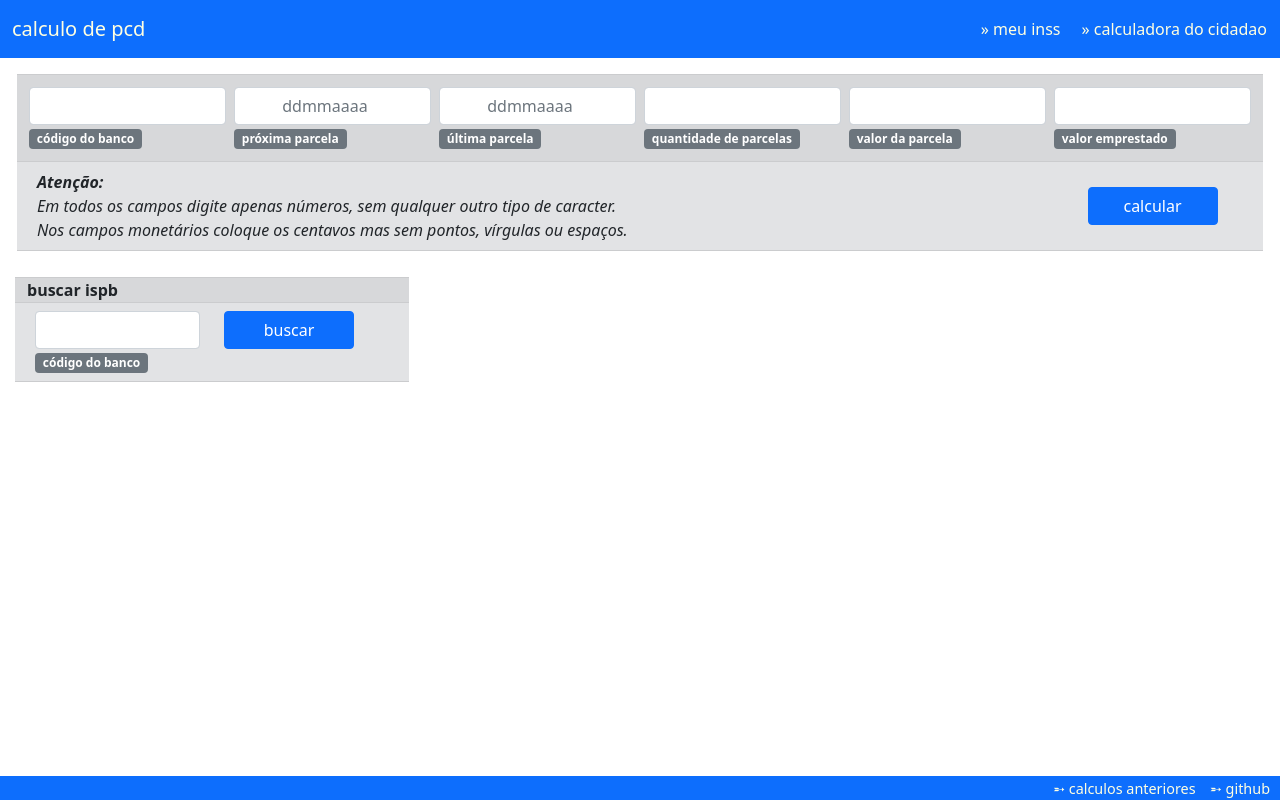
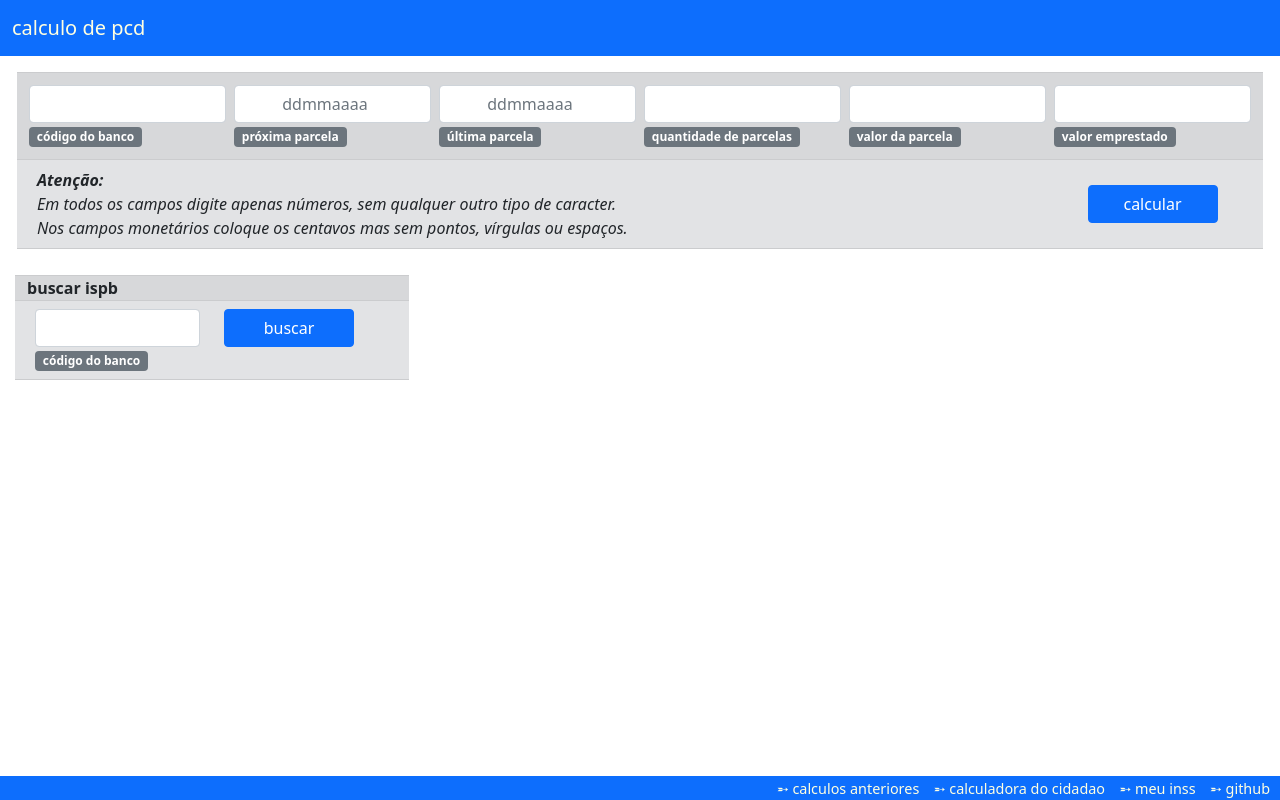
Before and after one commit to rcaliman/pcd, a Flask app: page / in a window 1280 px wide. Run offline with Flask 2, Linux system fonts and the light colour scheme.

Commit message:
reposicionamento de links

```diff
--- a/templates/base.html
+++ b/templates/base.html
@@ -96,20 +96,6 @@
     <nav class="navbar navbar-expand-lg navbar-primary bg-primary">
         <div class="container-fluid">
             <a class="navbar-brand" href="/">calculo de pcd</a>
-
-            <span class="navbar-text">
-                <table class='table-navbar'>
-                    <tr>
-                        <td>
-                            <a href='https://meu.inss.gov.br/' target='#'>» meu inss</a>
-                        </td>
-                        <td>
-                            <a href='https://www3.bcb.gov.br/CALCIDADAO/publico/exibirFormFinanciamentoPrestacoesFixas.do?method=exibirFormFinanciamentoPrestacoesFixas'
-                                target='#'>» calculadora do cidadao</a>
-                        </td>
-                    </tr>
-                </table>
-            </span>
         </div>
     </nav>
     {% block conteudo %}
@@ -117,6 +103,9 @@
     {% endblock %}
     <div class='footer'>
         <a href={{ url_for('calculos_anteriores') }} target=#>&#10165; calculos anteriores</a>
+        <a href='https://www3.bcb.gov.br/CALCIDADAO/publico/exibirFormFinanciamentoPrestacoesFixas.do?method=exibirFormFinanciamentoPrestacoesFixas'
+                                target='#'>&#10165; calculadora do cidadao</a>
+        <a href='https://meu.inss.gov.br/' target='#'>&#10165; meu inss</a>
         <a href='https://github.com/rcaliman/pcd' target='#'>&#10165; github</a>
     </div>
 </body>
```
